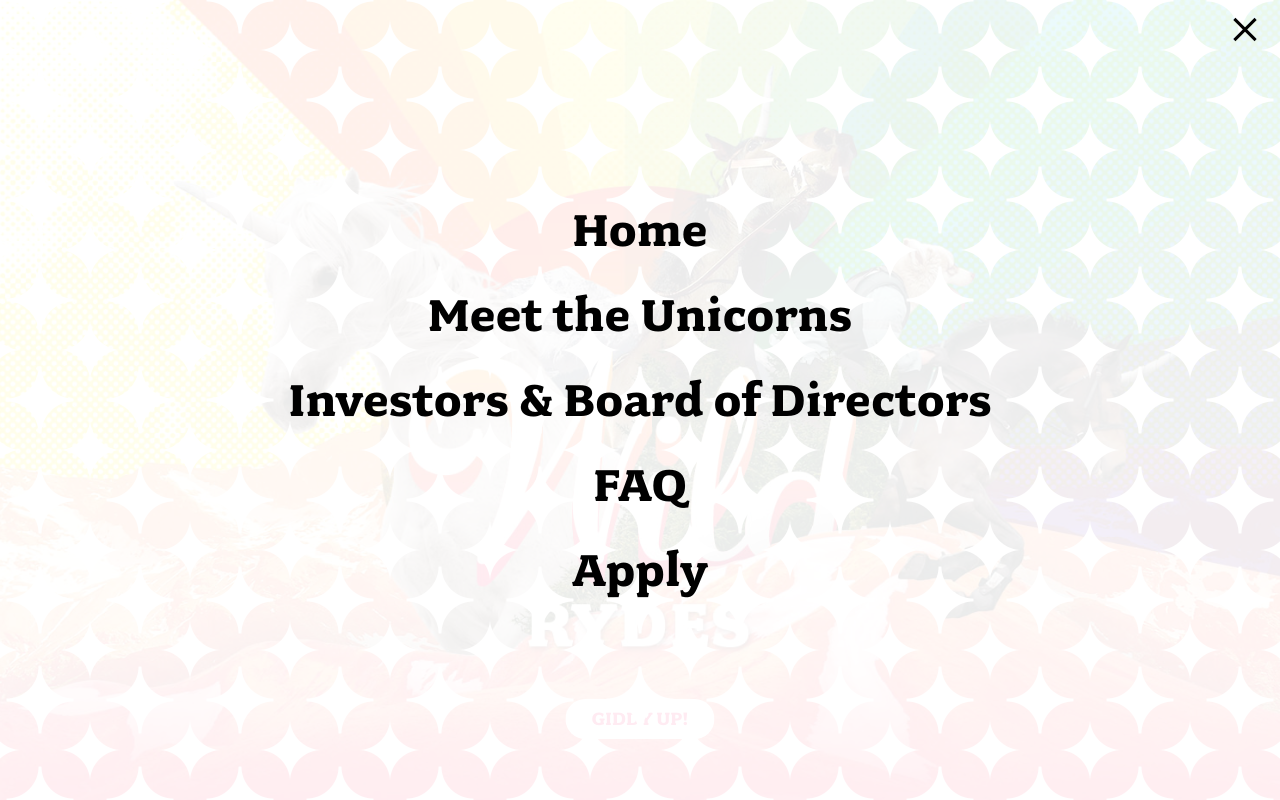
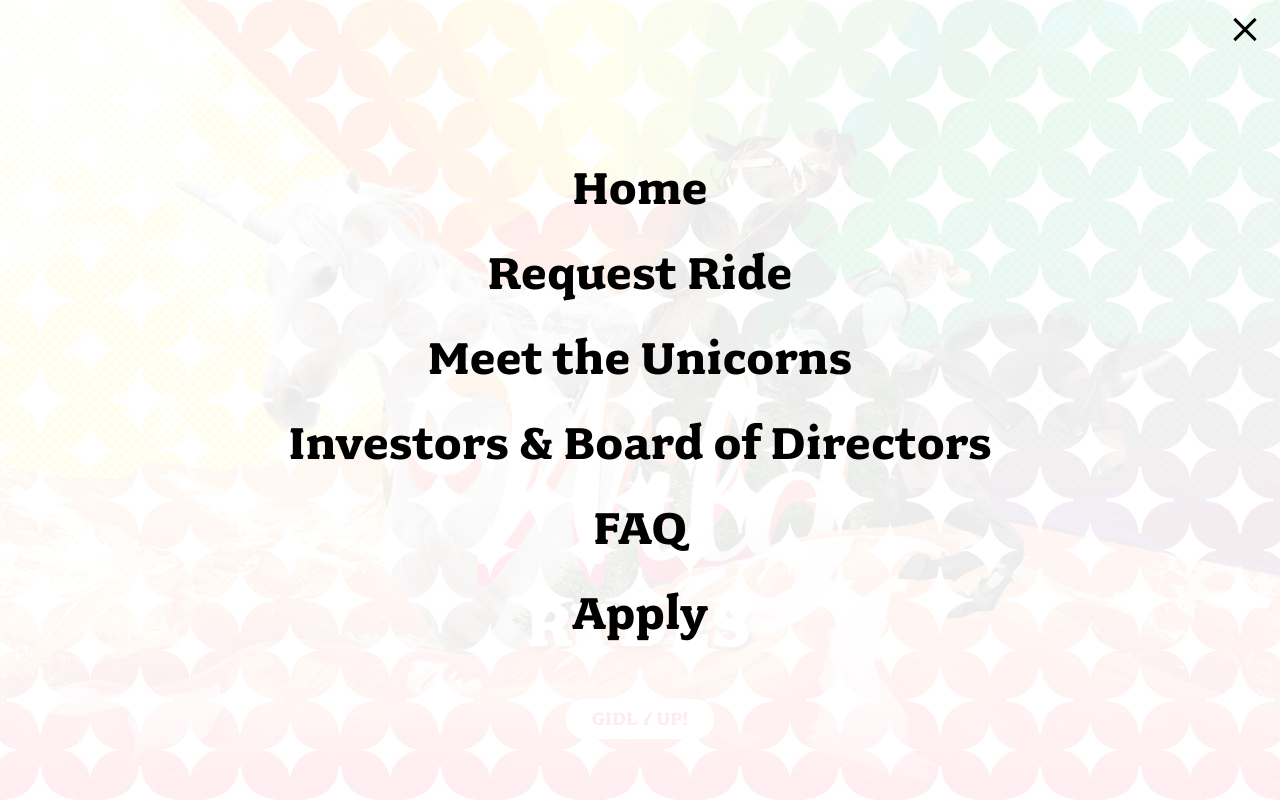
Before and after one commit to net2phill/wildrydes, a plain HTML site: page index.html in a window 1280 px wide. Both pictures are taken after a click on the button "Menu". Shown: the top 800 px of the page. Drawn offline with Linux system fonts and the light colour scheme.

Commit message:
Edited index.html

```diff
--- a/index.html
+++ b/index.html
@@ -18,6 +18,7 @@
     <nav class="site-nav">
       <ul>
         <li><a href="index.html">Home</a></li>
+        <li><a href="ride.html">Request Ride</a></li>
         <li><a href="unicorns.html">Meet the Unicorns</a></li>
         <li><a href="investors.html">Investors &amp; Board of Directors</a></li>
         <li><a href="faq.html">FAQ</a></li>
```
